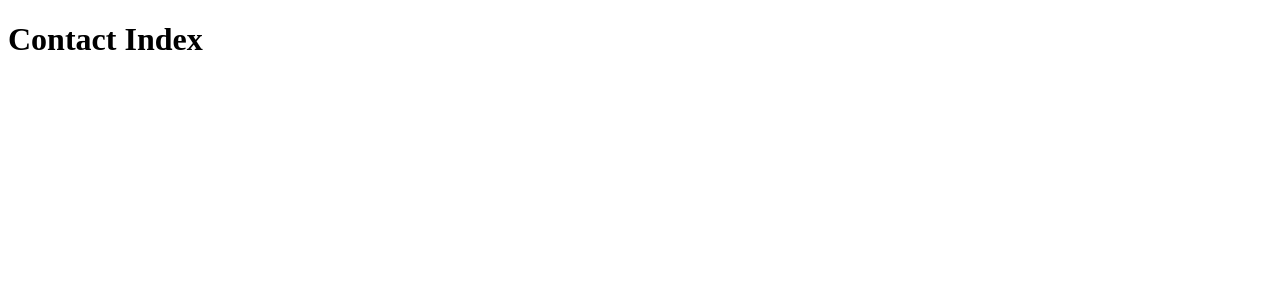
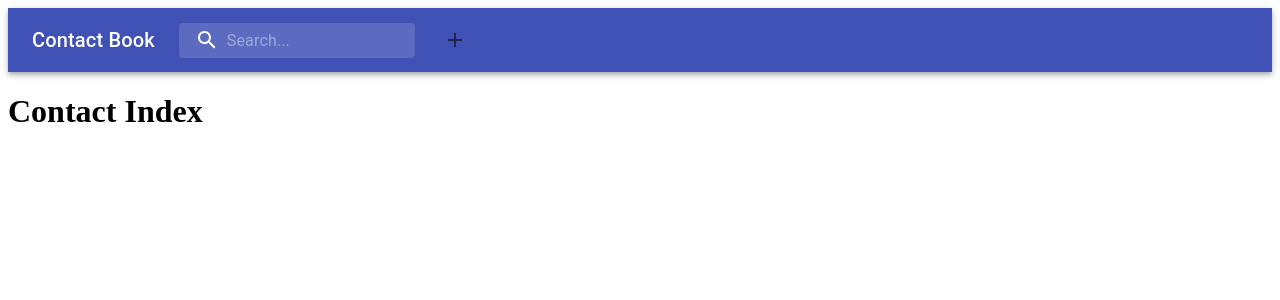
Before and after one commit to maccymg/Contact-Book, a React (Create React App) app in the folder client/: page / in a window 1280 px wide. Shown: the top 300 px of the page. Built offline with nearby package versions, Linux system fonts and the light colour scheme; no server answers.

Commit message:
custom style hook, styles.js, nav bar

```diff
--- a/client/package.json
+++ b/client/package.json
@@ -3,6 +3,8 @@
   "version": "0.1.0",
   "private": true,
   "dependencies": {
+    "@material-ui/core": "^4.11.4",
+    "@material-ui/icons": "^4.11.2",
     "eslint-plugin-jsx-a11y": "^6.2.3",
     "eslint-plugin-react-hooks": "^4.2.0",
     "http-proxy-middleware": "^1.0.5",
--- a/client/src/components/common/Nav.js
+++ b/client/src/components/common/Nav.js
@@ -1,9 +1,38 @@
 import React from 'react'
+import { Typography, AppBar, InputBase, Toolbar, IconButton } from '@material-ui/core'
+import SearchIcon from '@material-ui/icons/Search'
+import AddIcon from '@material-ui/icons/Add'
+import useStyles from '../../styles'
+
 
 function Nav() {
 
+  const classes = useStyles()
+
   return (
-    <h1>Nav</h1>
+    <div className={classes.grow}>
+      <AppBar position="relative">
+        <Toolbar>
+          <Typography className={classes.title} variant="h6" noWrap>Contact Book</Typography>
+          <div className={classes.search}>
+            <div className={classes.searchIcon}>
+              <SearchIcon />
+            </div>
+            <InputBase
+              placeholder="Search..."
+              name="search"
+              classes={{
+                root: classes.inputRoot,
+                input: classes.inputInput,
+              }}
+            />
+          </div>
+          <IconButton aria-label="add">
+            <AddIcon />
+          </IconButton>
+        </Toolbar>
+      </AppBar>
+    </div>
   )
 }
 
--- a/client/src/components/contact/ContactIndex.js
+++ b/client/src/components/contact/ContactIndex.js
@@ -1,9 +1,14 @@
 import React from 'react'
+
+import Nav from '../common/Nav'
 
 function ContactIndex() {
 
   return (
-    <h1>Contact Index</h1>
+    <>
+      <Nav />
+      <h1>Contact Index</h1>
+    </>
   )
 }
 
--- /dev/null
+++ b/client/src/styles.js
@@ -0,0 +1,59 @@
+import { fade, makeStyles } from '@material-ui/core/styles'
+
+
+
+const useStyles = makeStyles((theme) => ({
+  grow: {
+    flexGrow: 1,
+  },
+  title: {
+    display: 'none',
+    [theme.breakpoints.up('sm')]: {
+      display: 'block',
+    },
+  },
+  search: {
+    position: 'relative',
+    borderRadius: theme.shape.borderRadius,
+    backgroundColor: fade(theme.palette.common.white, 0.15),
+    '&:hover': {
+      backgroundColor: fade(theme.palette.common.white, 0.25),
+    },
+    marginRight: theme.spacing(2),
+    marginLeft: 0,
+    width: '100%',
+    [theme.breakpoints.up('sm')]: {
+      marginLeft: theme.spacing(3),
+      width: 'auto',
+    },
+  },
+  searchIcon: {
+    padding: theme.spacing(0, 2),
+    height: '100%',
+    position: 'absolute',
+    pointerEvents: 'none',
+    display: 'flex',
+    alignItems: 'center',
+    justifyContent: 'center',
+  },
+  inputRoot: {
+    color: 'inherit',
+  },
+  inputInput: {
+    padding: theme.spacing(1, 1, 1, 0),
+    // vertical padding + font size from searchIcon
+    paddingLeft: `calc(1em + ${theme.spacing(4)}px)`,
+    transition: theme.transitions.create('width'),
+    width: '100%',
+    [theme.breakpoints.up('md')]: {
+      width: '20ch',
+    },
+  },
+  addIcon: {
+    display: 'flex',
+    justifyContent: 'flex-start',
+    paddingLeft: '100px',
+  },
+}))
+
+export default useStyles
```
Also changed, not shown: 1 other file (tests, documents, lock files or other folders).
